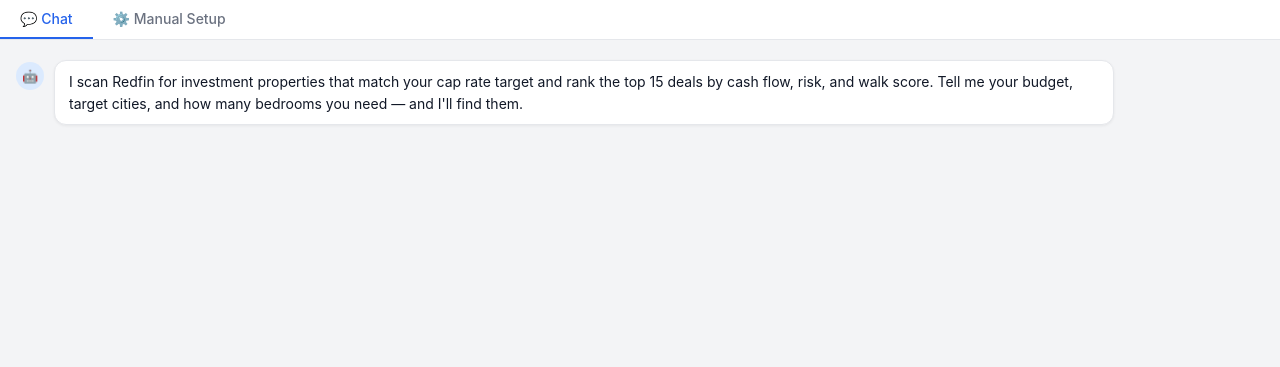
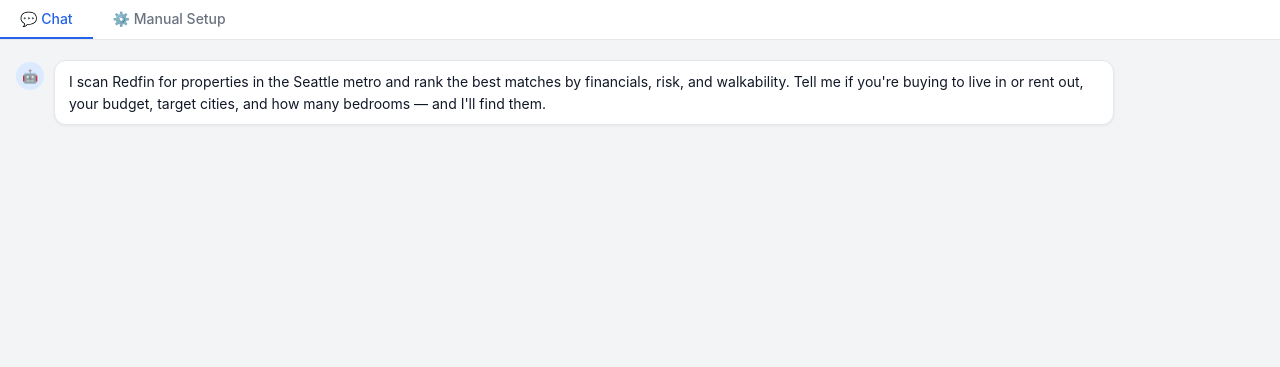
Before and after one commit to wpengeve/real-estate-deal-scout, a FastAPI app: page / in a window 1280 px wide. Shown: the part 53-420 px from the top of the page. Run offline with FastAPI, Linux system fonts and the light colour scheme; data that the repository does not hold is empty.

Commit message:
fix: update greeting message to be neutral for primary residence and rental users
Previous greeting mentioned "investment properties", "cap rate target", and
"cash flow" which confused users searching for a primary residence. Updated
to neutral language that mentions both use cases.

Co-Authored-By: Claude Sonnet 4.6 <noreply@anthropic.com>

```diff
--- a/templates/index.html
+++ b/templates/index.html
@@ -214,7 +214,7 @@
     <div class="messages" id="messages">
       <div class="msg agent">
         <div class="avatar">🤖</div>
-        <div class="bubble">I scan Redfin for investment properties that match your cap rate target and rank the top 15 deals by cash flow, risk, and walk score. Tell me your budget, target cities, and how many bedrooms you need — and I'll find them.</div>
+        <div class="bubble">I scan Redfin for properties in the Seattle metro and rank the best matches by financials, risk, and walkability. Tell me if you're buying to live in or rent out, your budget, target cities, and how many bedrooms — and I'll find them.</div>
       </div>
     </div>
 
@@ -737,7 +737,7 @@ https://www.redfin.com/city/9065/WA/Kirkland/filter/min-beds=3,max-price=2250000
   function resetChat() {
     messagesEl.innerHTML = `<div class="msg agent">
       <div class="avatar">🤖</div>
-      <div class="bubble">I scan Redfin for investment properties that match your cap rate target and rank the top 15 deals by cash flow, risk, and walk score. Tell me your budget, target cities, and how many bedrooms you need — and I'll find them.</div>
+      <div class="bubble">I scan Redfin for properties in the Seattle metro and rank the best matches by financials, risk, and walkability. Tell me if you're buying to live in or rent out, your budget, target cities, and how many bedrooms — and I'll find them.</div>
     </div>`;
     inputEl.placeholder = 'Describe what you\'re looking for…';
     document.getElementById('chat-find-btn')?.closest('#inline-criteria-card')?.remove();
```
